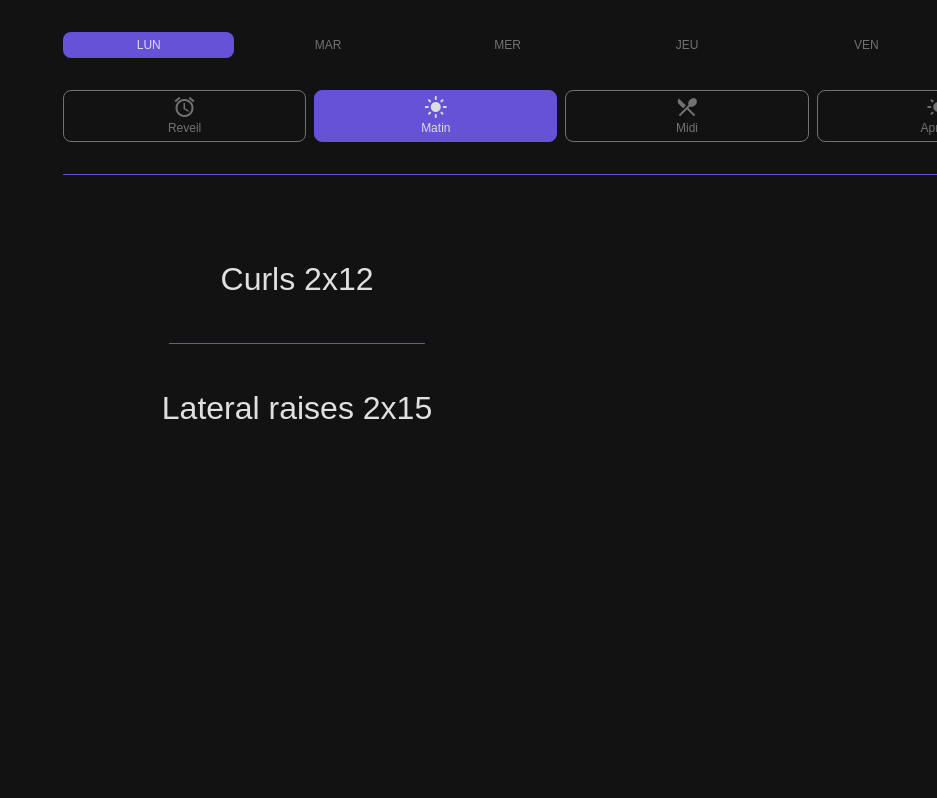
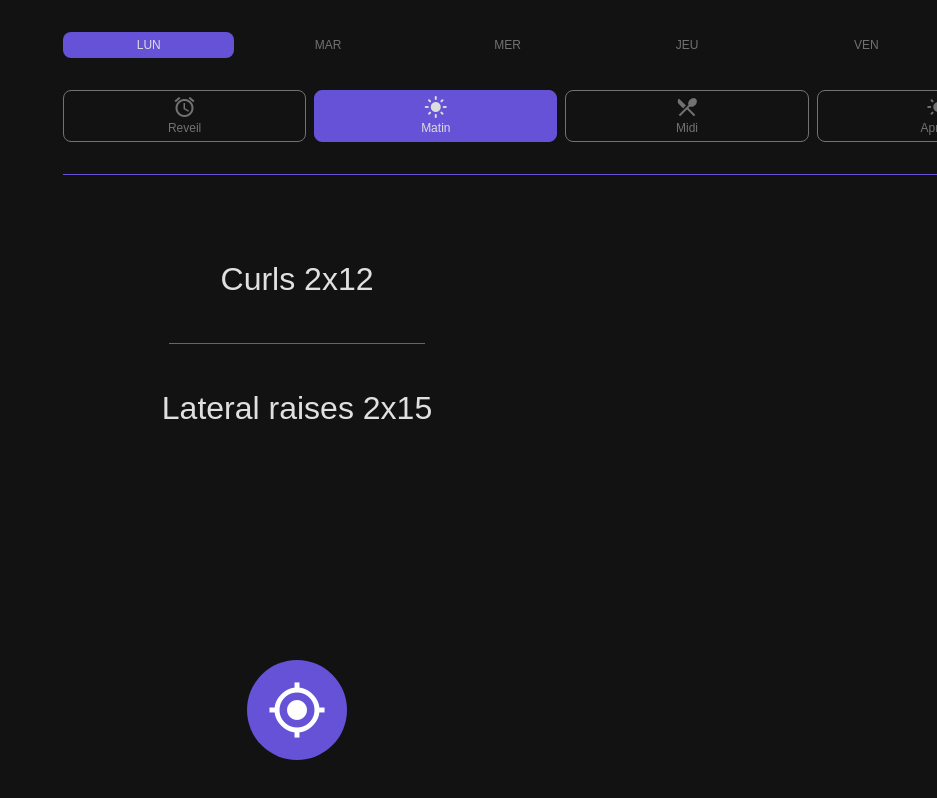
Before and after one commit to lapinoux02/workout-plan, a Vue app: page / in a window 1280 px wide. Shown: the top 798 px of the page, without its empty margins (343-1280 px from the left). Built offline with nearby package versions, Linux system fonts and the light colour scheme.

Commit message:
add button to relocate to the current time

```diff
--- a/src/components/CoreApp.vue
+++ b/src/components/CoreApp.vue
@@ -8,6 +8,8 @@
     <div class="workout">
       <div v-for="(exercise, index) in currentWorkout" :key="index" class="exercise">{{ exercise }}</div>
     </div>
+
+    <div class="refresh"><span class="material-icons" @click="setToday">gps_fixed</span></div>
   </div>
 </template>
 
@@ -164,5 +166,23 @@ export default {
       }
     }
   }
+
+  .refresh {
+    --size: 100px;
+    position: absolute;
+    bottom: 5dvh;
+    left: calc(50dvw - var(--size) / 2);
+    width: var(--size);
+    aspect-ratio: 1;
+    background: #6552d6;
+    border-radius: 50%;
+    display: flex;
+    justify-content: center;
+    align-items: center;
+    > span {
+      font-size: calc(var(--size) * 0.6);
+      color: white;
+    }
+  }
 }
 </style>
--- a/src/style.css
+++ b/src/style.css
@@ -17,3 +17,7 @@ body {
   padding: 0;
   margin: 0;
 }
+
+* {
+  user-select: none;
+}
--- a/vite.config.js
+++ b/vite.config.js
@@ -51,6 +51,9 @@ export default defineConfig({
       navigateFallback: 'index.html',
       suppressWarnings: true,
       type: 'module',
-    },
+    }
   })],
+  server: {
+    port: 5174
+  }
 })
```
